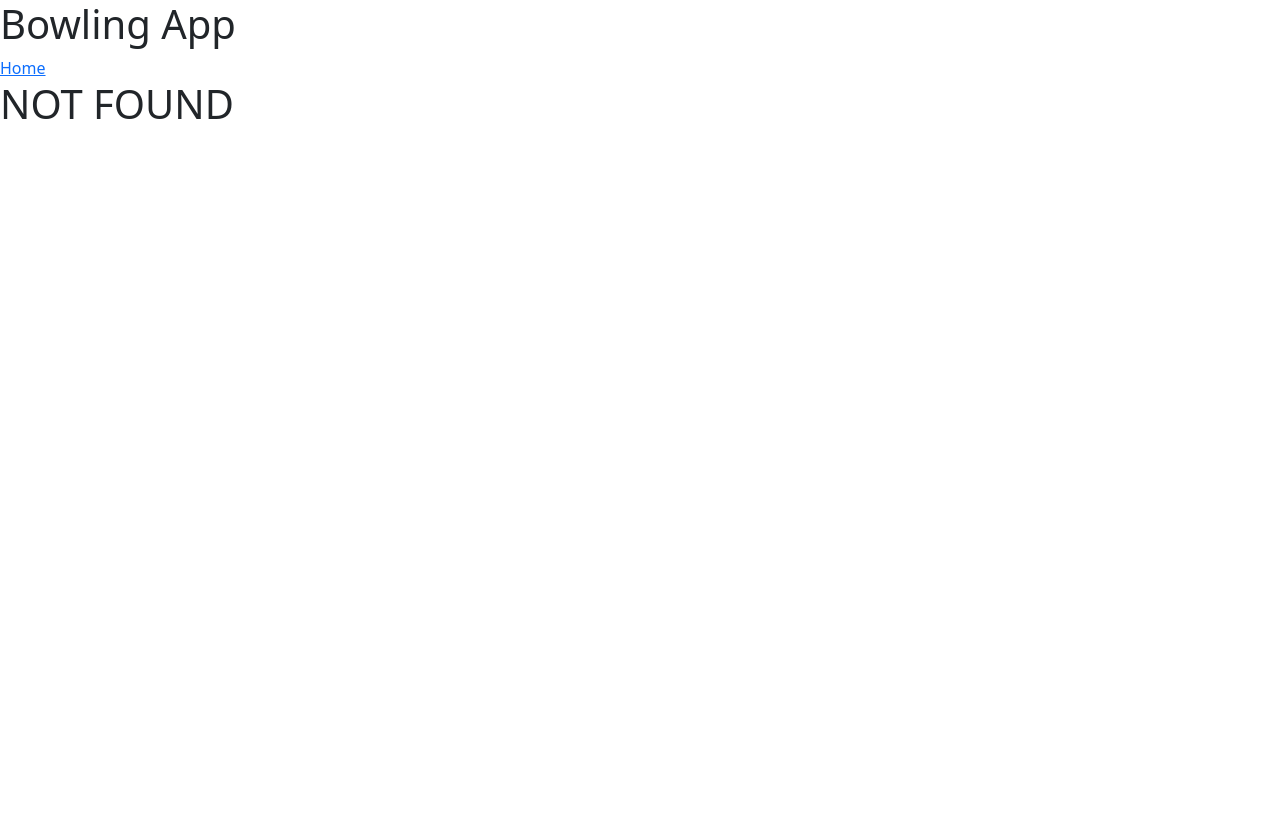
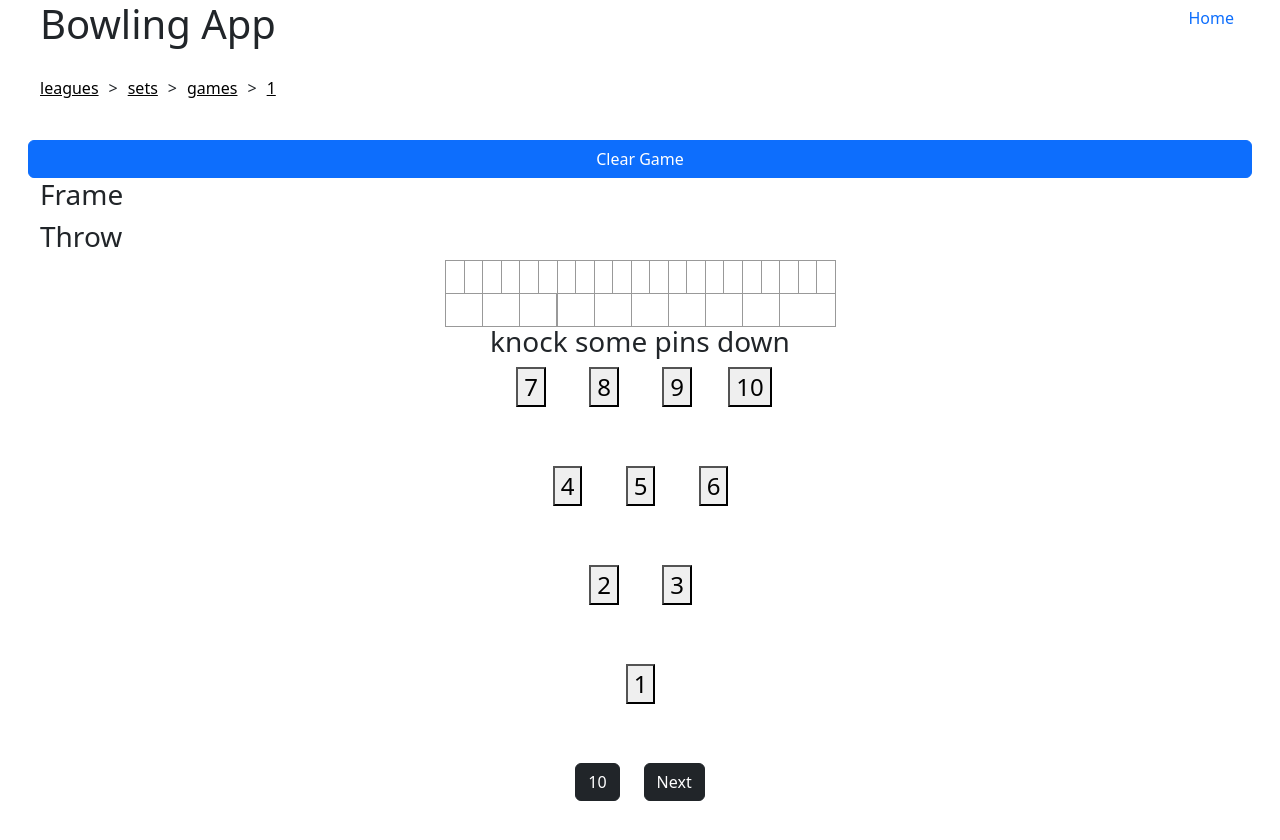
Before and after one commit to ejcanoy/my-bowling-app-front-end, a React (Create React App) app: page /leagues/sets/games/1 in a window 1280 px wide. Before the commit this address had no page. Before the commit the page ends 800 px from the top, so only its background shows below. Built offline with nearby package versions, Linux system fonts and the light colour scheme; no server answers.

Commit message:
get basic navigation working

```diff
--- a/src/App.css
+++ b/src/App.css
@@ -118,3 +118,51 @@
 .link-button:hover {
   background-color: #005ea6;
 }
+
+/* navbar */
+header nav {
+  display: flex;
+  gap: 16px;
+  justify-content: end;
+  max-width: 1200px;
+  margin: 0 auto;
+}
+
+header nav h1 {
+  margin-right: auto;
+  border-bottom: 3px solid var(--primary);
+}
+
+header nav a{
+  text-decoration: none;
+  padding: 6px;
+  border-radius: 4px;
+}
+header nav a.active {
+  background: var(--primary);
+}
+
+main {
+  max-width: 1200px;
+  margin: 40px auto;
+}
+
+/* breadcrumbs */
+.breadcrumbs {
+  max-width: 1200px;
+  margin: 20px auto;
+}
+.breadcrumbs > *{
+  display: inline-block;
+  margin-right: 10px;
+}
+.breadcrumbs .crumb:after {
+  content: '>';
+  margin-left: 10px;
+}
+.breadcrumbs .crumb:last-child:after {
+  display: none;
+}
+.breadcrumbs .crumb a {
+  color: rgb(0, 0, 0);
+}
--- a/src/App.js
+++ b/src/App.js
@@ -3,10 +3,11 @@ import 'bootstrap/dist/css/bootstrap.min.css';
 import React from 'react';
 import Home from './pages/Home.js';
 import Leagues from './pages/League.js';
-import Games, {gamesLoader} from './pages/Games';
-import Frames, {framesLoader} from './pages/Frames';
+import Games, { gamesLoader } from './pages/Games';
+import Frames, { framesLoader } from './pages/Frames';
+import Sets from './pages/Sets';
 import RootLayout from './layouts/RootLayout';
-import { createBrowserRouter, createRoutesFromElements, RouterProvider, Route, NavLink, Link} from 'react-router-dom';
+import { createBrowserRouter, createRoutesFromElements, RouterProvider, Route, NavLink, Link } from 'react-router-dom';
 import { useState, useEffect } from 'react'
 
 const blank_frame = {
@@ -20,19 +21,20 @@ const blank_frame = {
 
 const router = createBrowserRouter(
   createRoutesFromElements(
-    <Route path="/" element={<RootLayout/>}>
+    <Route path="/" element={<RootLayout />}>
       <Route index element={<Home />} />
       <Route path="leagues" >
         <Route index element={<Leagues />} />
-        <Route path="games">
-          <Route index element={<Games />} loader={gamesLoader}/>
-          <Route path=":id" element={<Frames />} loader={framesLoader}/>
+        <Route path="sets">
+          <Route index element={<Sets />} />
+          <Route path="games">
+            <Route index element={<Games />} loader={gamesLoader} />
+            <Route path=":id" element={<Frames />} loader={framesLoader} />
+          </Route>
         </Route>
-
       </Route>
       <Route path="*" element={<h1>NOT FOUND</h1>} />
     </Route>
-
   )
 )
 
--- /dev/null
+++ b/src/components/Breadcrumbs.js
@@ -0,0 +1,26 @@
+import React from 'react'
+import { useLocation, Link } from 'react-router-dom';
+
+const Breadcrumbs = () => {
+    const location = useLocation();
+    let currentLink = '';
+
+    const crumbs = location.pathname.split('/')
+        .filter(crumb => crumb !== '')
+        .map(crumb => {
+            currentLink += `/${crumb}`
+
+            return (
+                <div className="crumb" key={crumb}>
+                    <Link to={currentLink}>{crumb}</Link>
+                </div>
+            )
+        })
+
+    return (
+        <div className="breadcrumbs">
+            {crumbs}
+        </div>
+    )
+}
+export default Breadcrumbs;
--- a/src/layouts/RootLayout.js
+++ b/src/layouts/RootLayout.js
@@ -1,5 +1,6 @@
 import React from 'react';
 import { NavLink, Outlet } from "react-router-dom";
+import Breadcrumbs from '../components/Breadcrumbs';
 
 const RootLayout = () => {
     return (
@@ -10,6 +11,7 @@ const RootLayout = () => {
                     <h1>Bowling App</h1>
                     <NavLink to="/">Home</NavLink>
                 </nav>
+                <Breadcrumbs />
             </header>
         </div>
 
--- a/src/pages/Frames.js
+++ b/src/pages/Frames.js
@@ -11,25 +11,24 @@ import { useState, useEffect } from 'react'
 
 const Frames = () => {
     const games = useLoaderData();
-    console.log(games);
+    const { id } = useParams();
     return (
         <>
-            <Game />
+            <Game id={id}/>
         </>
     );
 }
 
 export const framesLoader = async ({ params }) => {
     const { id } = params;
-    const res = await axios.get('http://localhost:8000/frames/' + id);
-    console.log(res);
-    console.log("in function " + JSON.stringify(res.data.Items));
+    // const res = await axios.get('http://localhost:8000/frames/' + id);
+    // console.log("in function " + JSON.stringify(res.data.Items));
     // const arr = JSON.parse(res.data).Items.slice();
     // arr.sort((a, b) => a.frame_number - b.frame_number);
     return {};
 };
 
-function Game() {
+function Game({id}) {
     const [data, setData] = useState(Array(10).fill({}));
     const [game, setGame] = useState({});
     const [inputValue, setInputValue] = useState(0);
@@ -41,7 +40,7 @@ function Game() {
 
     useEffect(() => {
       setLoading(true); // Set loading to true before making the API call
-      axios.get('http://localhost:8000/games/0')
+      axios.get('http://localhost:8000/games/' + id)
         .then(response => {
           const arr = response.data.Responses.Frame_Information.slice();
           arr.sort((a, b) => a.frame_number - b.frame_number);
--- a/src/pages/Games.js
+++ b/src/pages/Games.js
@@ -9,7 +9,9 @@ const Games = () => {
         <>
         <h1>Games</h1>
             {games.map((games, count) => (
+                <div>
                     <Link to={(games.game_id).toString()} className="link-button" key={games.game_id}>{"Game " + (count + 1)}</Link>
+                </div>
             ))}
         </>
     );
--- a/src/pages/Home.js
+++ b/src/pages/Home.js
@@ -4,8 +4,8 @@ import { Link } from 'react-router-dom';
 const Home = () => {
     return (
         <>
-        <Link to="/leagues" class="link-button">Leagues</Link>
-        <h1>HOME</h1>
+            <h1>HOME</h1>
+            <Link to="/leagues" class="link-button">Leagues</Link>
         </>
     );
 }
--- a/src/pages/League.js
+++ b/src/pages/League.js
@@ -5,8 +5,8 @@ import { Link, Outlet } from 'react-router-dom';
 const Leagues = () => {
     return (
         <>
-        <Link to="games" class="link-button">Games</Link>
-        <h1>Leagues</h1>
+            <h1>Leagues</h1>
+            <Link to="sets" class="link-button">Sets</Link>
         </>
     );
 }
--- /dev/null
+++ b/src/pages/Sets.js
@@ -0,0 +1,14 @@
+import React from "react";
+import { Link, Outlet } from 'react-router-dom';
+
+
+const Sets = () => {
+    return (
+        <>
+            <h1>HOME</h1>
+            <Link to="games" class="link-button">Games</Link>
+        </>
+    );
+}
+
+export default Sets;
```
